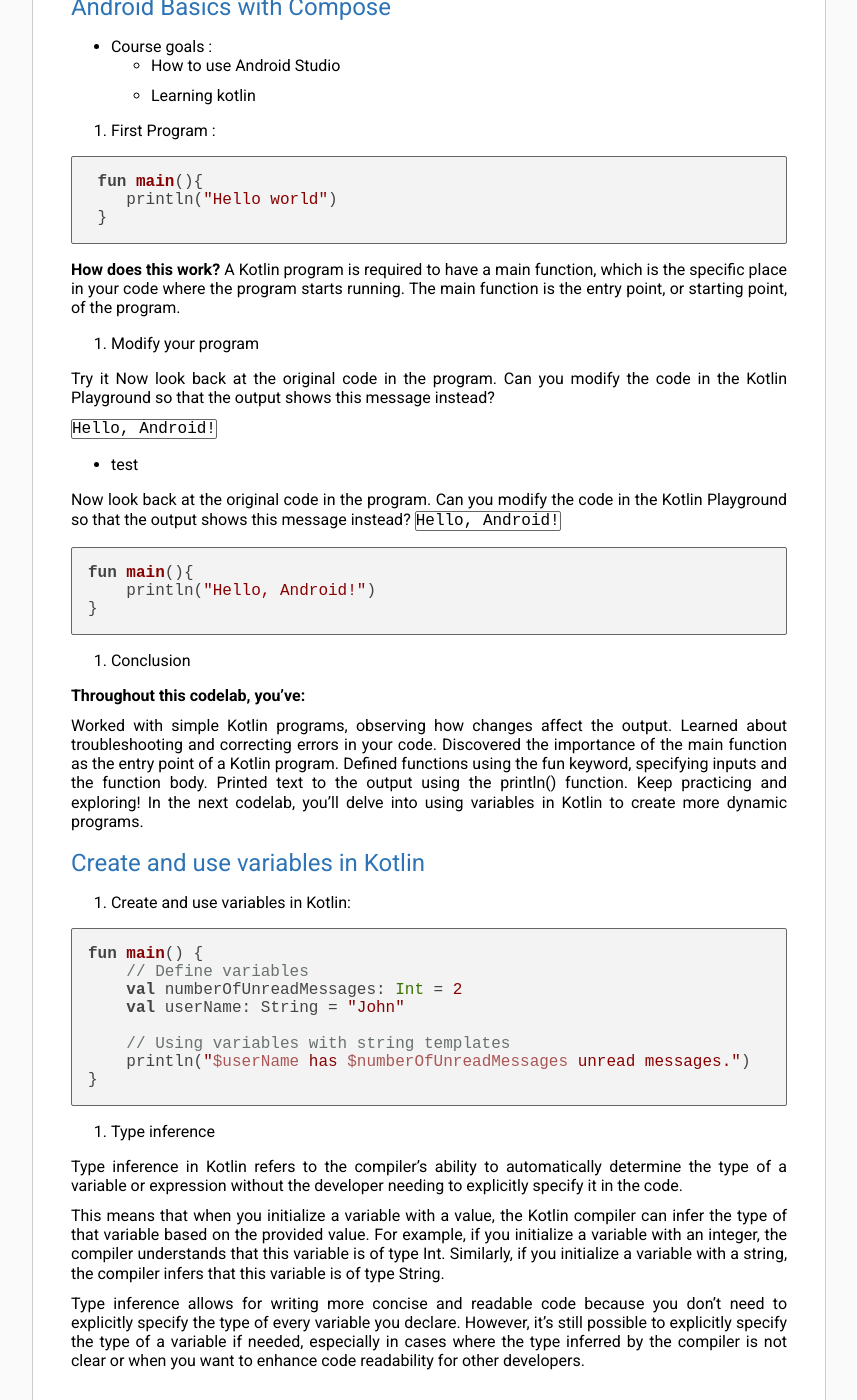
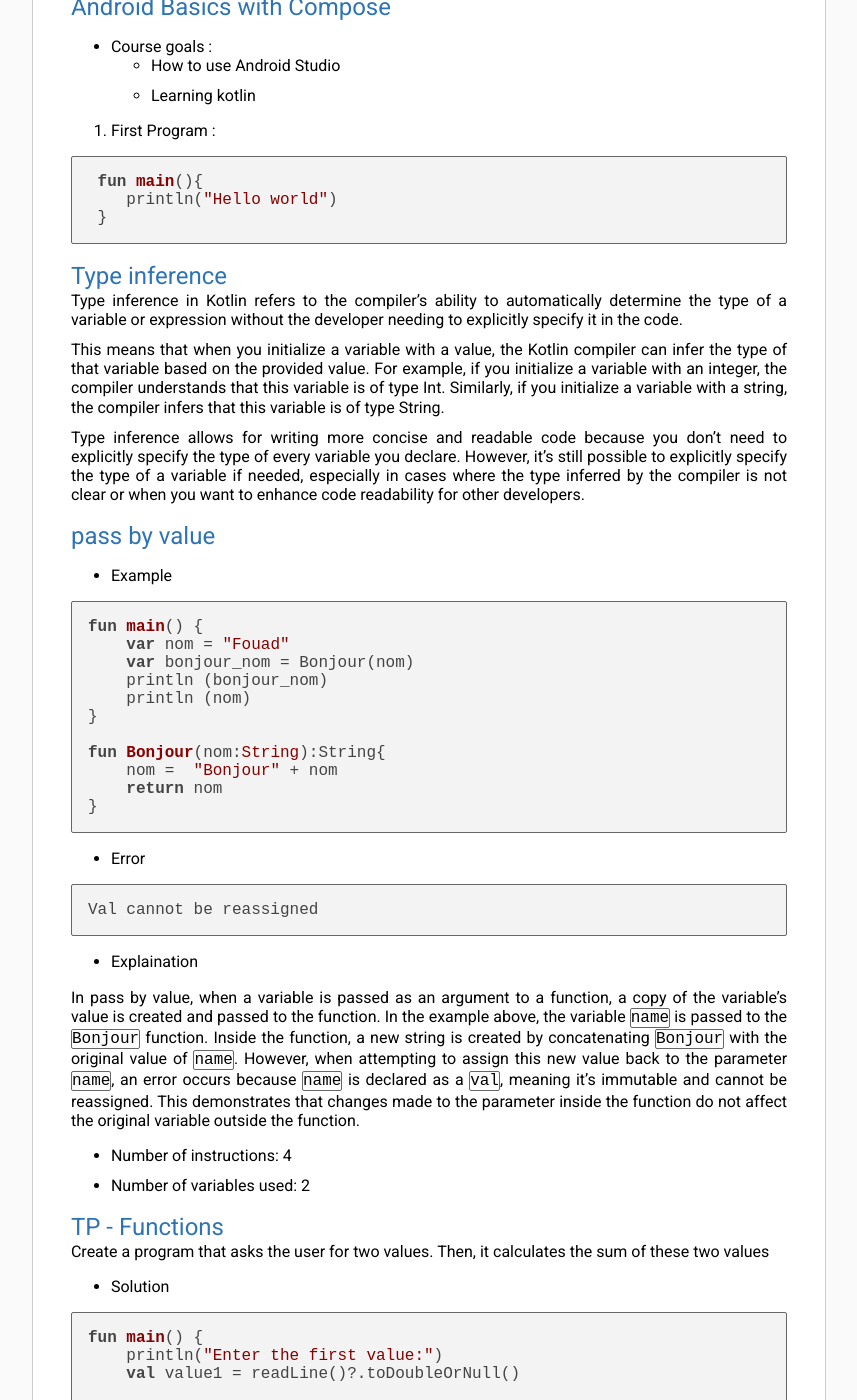
Before and after one commit to solicoders/Betroji-Jalil-autoformation-android, a Jekyll site: the page built from docs/introduction-to-programming-in-kotlin/rendus.md, in a window 1280 px wide and 1400 px high, scrolled down 216 px. Shown: the whole window, without its empty margins (211-1068 px from the left). Built offline with Jekyll 4.4.1, drawn with Linux system fonts in a browser that asks for light colours; our own code applies the rules of GitHub Pages for plain Markdown files; some of the changed text lies outside the part shown.

Commit message:
completed

````diff
--- a/docs/introduction-to-programming-in-kotlin/rendus.md
+++ b/docs/introduction-to-programming-in-kotlin/rendus.md
@@ -21,55 +21,65 @@ Learn introductory programming concepts in Kotlin to prepare for building Androi
     println("Hello world")
  }
 ```
-**How does this work?**
- A Kotlin program is required to have a main function, which is the specific place in your code where the program starts running. The main function is the entry point, or starting point, of the program.
-
-2. Modify your program
-
-Try it
-Now look back at the original code in the program. Can you modify the code in the Kotlin Playground so that the output shows this message instead?
-
-`Hello, Android!`
-
-
-- test
-
-Now look back at the original code in the program. Can you modify the code in the Kotlin Playground so that the output shows this message instead? `Hello, Android!`
-
-```kotlin
-fun main(){
-    println("Hello, Android!")
-}
-```
-3. Conclusion
-
-**Throughout this codelab, you've:**
-
-Worked with simple Kotlin programs, observing how changes affect the output.
-Learned about troubleshooting and correcting errors in your code.
-Discovered the importance of the main function as the entry point of a Kotlin program.
-Defined functions using the fun keyword, specifying inputs and the function body.
-Printed text to the output using the println() function.
-Keep practicing and exploring! In the next codelab, you'll delve into using variables in Kotlin to create more dynamic programs.
-
-## Create and use variables in Kotlin
-
-1. Create and use variables in Kotlin:
-
-```kotlin
-fun main() {
-    // Define variables
-    val numberOfUnreadMessages: Int = 2
-    val userName: String = "John"
-
-    // Using variables with string templates
-    println("$userName has $numberOfUnreadMessages unread messages.")
-}
-```
-2. Type inference
+## Type inference
 
 Type inference in Kotlin refers to the compiler's ability to automatically determine the type of a variable or expression without the developer needing to explicitly specify it in the code.
 
 This means that when you initialize a variable with a value, the Kotlin compiler can infer the type of that variable based on the provided value. For example, if you initialize a variable with an integer, the compiler understands that this variable is of type Int. Similarly, if you initialize a variable with a string, the compiler infers that this variable is of type String.
 
 Type inference allows for writing more concise and readable code because you don't need to explicitly specify the type of every variable you declare. However, it's still possible to explicitly specify the type of a variable if needed, especially in cases where the type inferred by the compiler is not clear or when you want to enhance code readability for other developers.
+
+## pass by value
+
+- Example
+
+```Kotlin
+fun main() {
+    var nom = "Fouad"
+    var bonjour_nom = Bonjour(nom)
+    println (bonjour_nom)
+    println (nom)
+}
+
+fun Bonjour(nom:String):String{
+    nom =  "Bonjour" + nom
+    return nom
+}
+```
+
+- Error
+
+```Kotlin
+Val cannot be reassigned
+```
+
+- Explaination
+
+In pass by value, when a variable is passed as an argument to a function, a copy of the variable's value is created and passed to the function. In the example above, the variable `name` is passed to the `Bonjour` function. Inside the function, a new string is created by concatenating `Bonjour` with the original value of `name`. However, when attempting to assign this new value back to the parameter `name`, an error occurs because `name` is declared as a `val`, meaning it's immutable and cannot be reassigned. This demonstrates that changes made to the parameter inside the function do not affect the original variable outside the function.
+
+  - Number of instructions: 4
+  - Number of variables used: 2
+
+## TP - Functions
+Create a program that asks the user for two values. Then, it calculates the sum of these two values
+
+- Solution
+
+```kotlin
+fun main() {
+    println("Enter the first value:")
+    val value1 = readLine()?.toDoubleOrNull()
+
+    println("Enter the second value:")
+    val value2 = readLine()?.toDoubleOrNull()
+
+    if (value1 != null && value2 != null) {
+        val sum = value1 + value2
+        println("The sum of $value1 and $value2 is: $sum")
+    } else {
+        println("Please enter valid values.")
+    }
+}
+```
+## Références
+[https://developer.android.com/courses/pathways/android-basics-compose-unit-1-pathway-1](https://developer.android.com/courses/pathways/android-basics-compose-unit-1-pathway-1)
````
Also changed, not shown: docs/Introduction/Introduction.md (+1 -1 lines), docs/Table-de-matière/table-de-matière.md (+3 -3 lines).
